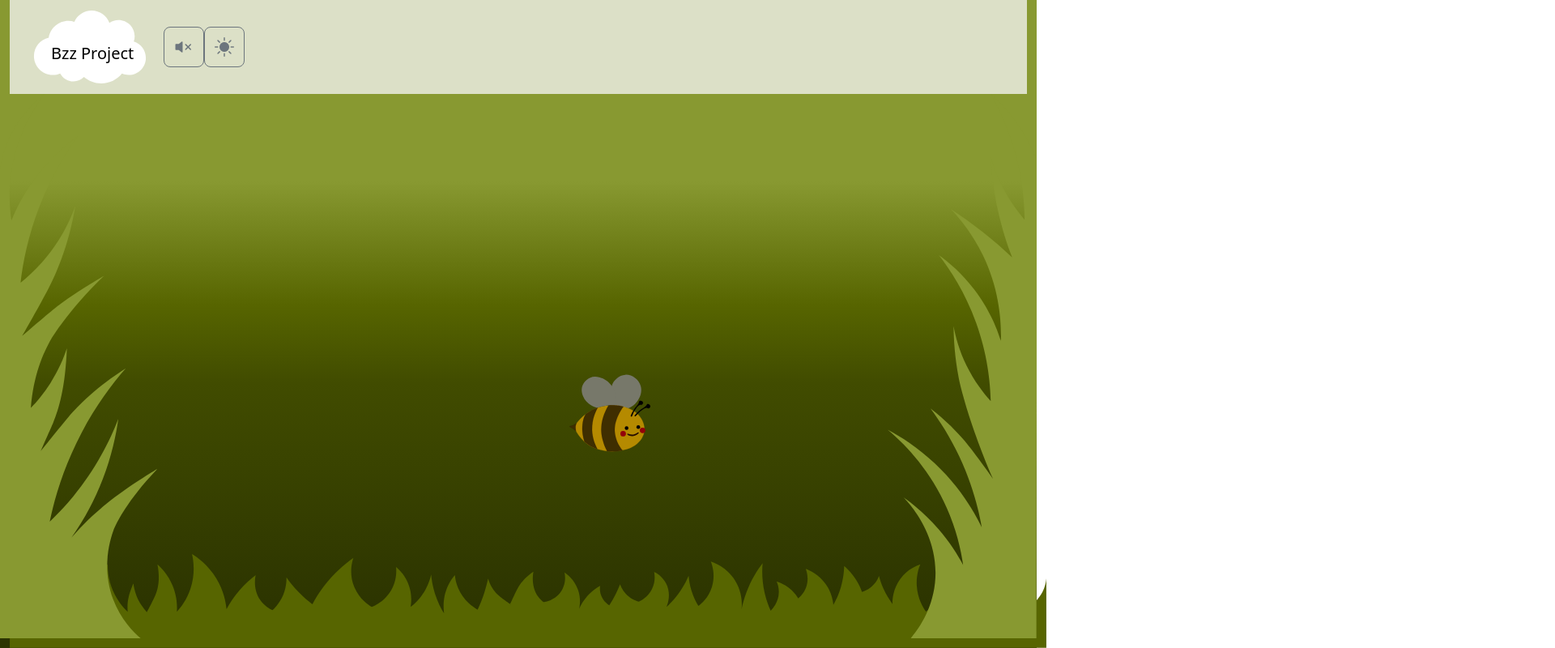
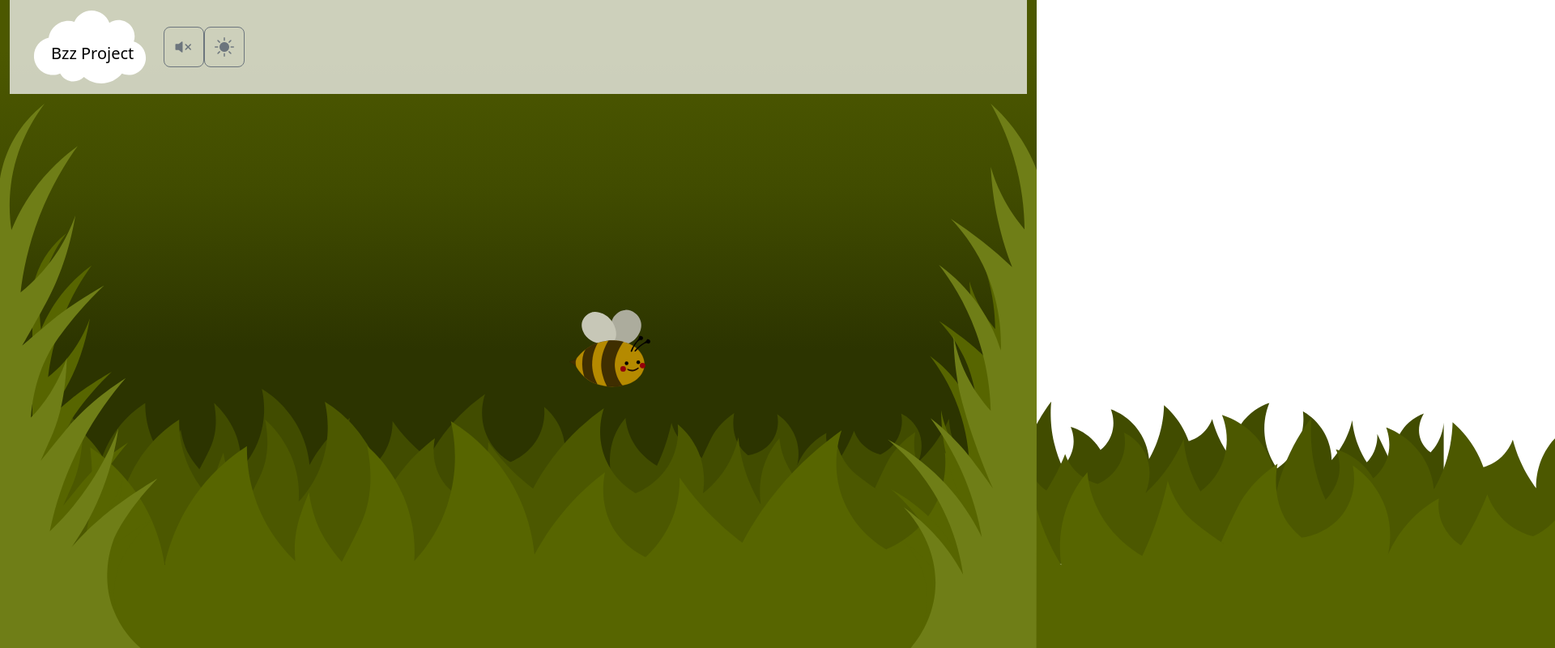
Before and after one commit to kivojenko/bzz, a React (Create React App) app: page / in a window 1280 px wide. Shown: the top 800 px of the page at 81% size, 1920 px wide, since content can reach past the window. Built offline with nearby package versions, Linux system fonts and the light colour scheme.

Commit message:
Color fix

```diff
--- a/src/assets/css/bee.css
+++ b/src/assets/css/bee.css
@@ -20,7 +20,7 @@
 }
 
 #bee {
-  bottom: 30%;
+  bottom: 40%;
   position: absolute;
   animation: 10s linear infinite run;
 }
--- a/src/assets/css/grass.css
+++ b/src/assets/css/grass.css
@@ -2,25 +2,55 @@
   position: absolute;
 }
 
-.long-grass-svg {
-  fill: var(--long-grass) !important;
+#bottom-grass-1 .long-grass-svg {
+  fill: var(--long-grass-1) !important;
 }
 
-.side-grass-svg {
+#bottom-grass-2 .long-grass-svg {
+  fill: var(--long-grass-2) !important;
+}
+
+#bottom-grass-3 .long-grass-svg, .side-grass-1 .side-grass-svg {
+  fill: var(--long-grass-3) !important;
+}
+
+.side-grass-2 .side-grass-svg {
   fill: var(--side-grass) !important;
 }
 
-#bottom-grass {
+#bottom-grass-1 {
+  bottom: 20vh;
+  height: 20vh;
+}
+#bottom-grass-2 {
+  bottom: 13vh;
+  height: 25vh;
+}
+#bottom-grass-3 {
   bottom: 0;
-  width: 100vw;
+  height: 35vh;
 }
 
-#left-grass {
+#left-grass-1 {
+  left: 5vh;
+  bottom: 0;
+  height: 64vh;
+}
+
+#right-grass-1 {
+  right: 5vh;
+  bottom: 0;
+  height: 64vh;
+}
+
+#left-grass-2 {
   left: 0;
+  bottom: 0;
   height: 84vh;
 }
 
-#right-grass {
+#right-grass-2 {
   right: 0;
+  bottom: 0;
   height: 84vh;
 }
--- a/src/assets/css/themes.css
+++ b/src/assets/css/themes.css
@@ -1,30 +1,32 @@
 :root {
   --background:
       #fff linear-gradient(0deg,
-      #576500 6%,
-      #889931 41%,
-      #bed062 53%,
-      #e8fb87 72%) fixed;
+      #576500 46%,
+      #889931 71%,
+      #a2b449 92%) fixed;
   --bee-yellow: #ffdf9a;
   --bee-black:#775a00;
   --bee-cheeks: #ffb4ab;
   --bee-right-wing: #e4e3d3;
-  --bee-left-wing: #77786a;
-  --long-grass: #bed062;
+  --bee-left-wing: #fbfae9;
+  --long-grass-1: #889931;
+  --long-grass-2: #a2b449;
+  --long-grass-3: #bed062;
   --side-grass: #e8fb87;
 }
 [data-theme='dark'] {
   --background:
       #fff linear-gradient(0deg,
-      #2c3400 6%,
-      #414c00 41%,
-      #576500 53%,
-      #889931 72%) fixed;
+      #2c3400 46%,
+      #414c00 71%,
+      #4c5800 92%) fixed;
   --bee-yellow: #b58a00;
   --bee-black: #3f2e00;
   --bee-cheeks: #93000a;
-  --bee-right-wing: #77786a;
-  --bee-left-wing: #46483b;
-  --long-grass: #576500;
-  --side-grass: #889931;
+  --bee-right-wing: #c7c7b7;
+  --bee-left-wing: #acac9d;
+  --long-grass-1: #414c00;
+  --long-grass-2: #4c5800;
+  --long-grass-3: #576500;
+  --side-grass: #6f7e17;
 }
--- a/src/pages/Home.tsx
+++ b/src/pages/Home.tsx
@@ -8,14 +8,16 @@ export const Home = () => {
     return (
         <>
             <div id="bee">
-                <svg width="100px" height="100px">
-                    <Bee/>
-                </svg>
+                <Bee width="100px" height="100px"/>
             </div>
             <div>
-                <Grass id="bottom-grass" className="grass"/>
-                <LeftGrass id="left-grass" className="grass side-grass"/>
-                <RightGrass id="right-grass" className="grass side-grass"/>
+                <Grass id="bottom-grass-1" className="grass"/>
+                <Grass id="bottom-grass-2" className="grass"/>
+                <Grass id="bottom-grass-3" className="grass"/>
+                <LeftGrass id="left-grass-1" className="grass side-grass side-grass-1"/>
+                <RightGrass id="right-grass-1" className="grass side-grass side-grass-1"/>
+                <LeftGrass id="left-grass-2" className="grass side-grass side-grass-2"/>
+                <RightGrass id="right-grass-2" className="grass side-grass side-grass-2"/>
             </div>
         </>
     );
```
Also changed, not shown: src/assets/images/bee.svg.
